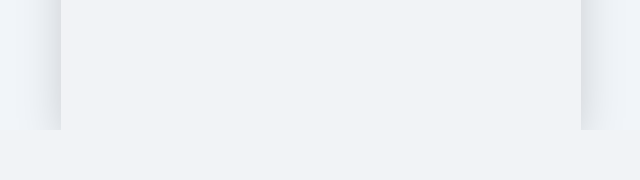
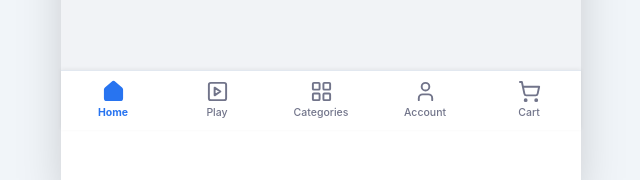
Before and after one commit to nug7795-debug/kitchenproduct, a Next.js app: page / in a window 1280 px wide. Shown: the part 670-850 px from the top of the page, without its empty margins (319-959 px from the left). Before the commit the page ends 800 px from the top, so only its background shows below. Built offline with nearby package versions, Linux system fonts and the light colour scheme; no server answers; the database is empty.

Commit message:
Restore 5-button bottom navigation bar (Home, Play, Categories, Account, Cart)

```diff
--- a/src/components/layout/BottomNav.tsx
+++ b/src/components/layout/BottomNav.tsx
@@ -1,5 +1,93 @@
 'use client';
 
+import * as React from 'react';
+import Link from 'next/link';
+import { usePathname } from 'next/navigation';
+import { Home, SquarePlay, LayoutGrid, User, ShoppingCart } from 'lucide-react';
+import { cn } from '../../lib/utils';
+
+interface NavItem {
+  name: string;
+  icon: React.ComponentType<any>;
+  href: string;
+  activePath: string;
+  badge?: number | string;
+}
+
+const navItems: NavItem[] = [
+  { name: 'Home', icon: Home, href: '/', activePath: '/' },
+  { name: 'Play', icon: SquarePlay, href: '/offers', activePath: '/offers' },
+  { name: 'Categories', icon: LayoutGrid, href: '/categories', activePath: '/categories' },
+  { name: 'Account', icon: User, href: '/settings', activePath: '/settings' },
+  { name: 'Cart', icon: ShoppingCart, href: '/cart', activePath: '/cart' },
+];
+
 export const BottomNav = () => {
-  return null;
+  const pathname = usePathname();
+  const [cartCount, setCartCount] = React.useState(0);
+
+  React.useEffect(() => {
+    const updateCount = () => {
+      try {
+        const cached = localStorage.getItem('cart_items');
+        if (cached) {
+          const items = JSON.parse(cached);
+          setCartCount(Array.isArray(items) ? items.length : 0);
+        } else {
+          setCartCount(0);
+        }
+      } catch { setCartCount(0); }
+    };
+    updateCount();
+    window.addEventListener('storage', updateCount);
+    return () => window.removeEventListener('storage', updateCount);
+  }, []);
+
+  // Inject badge into Cart nav item dynamically
+  const itemsWithBadge = navItems.map(item =>
+    item.name === 'Cart' && cartCount > 0 ? { ...item, badge: cartCount } : item
+  );
+
+  return (
+    <nav className="fixed bottom-0 left-1/2 -translate-x-1/2 w-full max-w-[520px] bg-white border-t border-slate-200 flex items-center justify-around h-[60px] z-[60] shadow-[0_-1px_4px_rgba(0,0,0,0.06)]">
+      {itemsWithBadge.map((item) => {
+        const isActive = pathname === item.activePath ||
+                         (item.activePath !== '/' && pathname.startsWith(item.activePath)) ||
+                         (item.activePath === '/' && pathname === '/');
+        const Icon = item.icon;
+
+        return (
+          <Link
+            key={item.name}
+            href={item.href}
+            className="flex flex-col items-center justify-center h-full min-w-[64px] relative select-none cursor-pointer"
+            style={{ textDecoration: 'none' }}
+          >
+            <div className="relative flex items-center justify-center">
+              <Icon className={cn(
+                "h-[23px] w-[23px] transition-colors duration-150",
+                isActive
+                  ? "text-[#2874f0]"
+                  : "text-[#71748a]",
+                isActive && (item.name === 'Home' || item.name === 'Play') && "fill-[#2874f0]"
+              )} />
+              {item.badge && (
+                <span className="absolute -top-1.5 -right-2 flex h-[16px] min-w-[16px] px-1 items-center justify-center rounded-full bg-[#ff4343] text-[9px] font-black text-white border-[1.5px] border-white shadow-xs">
+                  {item.badge}
+                </span>
+              )}
+            </div>
+            <span className={cn(
+              "text-[10.5px] mt-0.5 transition-colors duration-150",
+              isActive
+                ? "text-[#2874f0] font-bold"
+                : "text-[#71748a] font-medium"
+            )}>
+              {item.name}
+            </span>
+          </Link>
+        );
+      })}
+    </nav>
+  );
 };
--- a/src/components/layout/LayoutWrapper.tsx
+++ b/src/components/layout/LayoutWrapper.tsx
@@ -49,7 +49,7 @@ export function LayoutWrapper({ children }: { children: React.ReactNode }) {
 
   return (
     <div className="flex flex-col min-h-screen items-center overflow-x-clip bg-slate-100">
-      <div className="w-full bg-white shadow-2xl relative flex flex-col min-h-screen max-w-[520px]">
+      <div className="w-full bg-white shadow-2xl relative flex flex-col min-h-screen max-w-[520px] pb-[60px]">
         {hasHeader && (
           <div className="w-full max-w-[520px] shrink-0">
             <Header />
@@ -61,6 +61,7 @@ export function LayoutWrapper({ children }: { children: React.ReactNode }) {
           </div>
           {pathname !== '/' && pathname !== '/cart' && pathname !== '/settings' && <Footer />}
         </main>
+        <BottomNav />
       </div>
     </div>
   );
```
